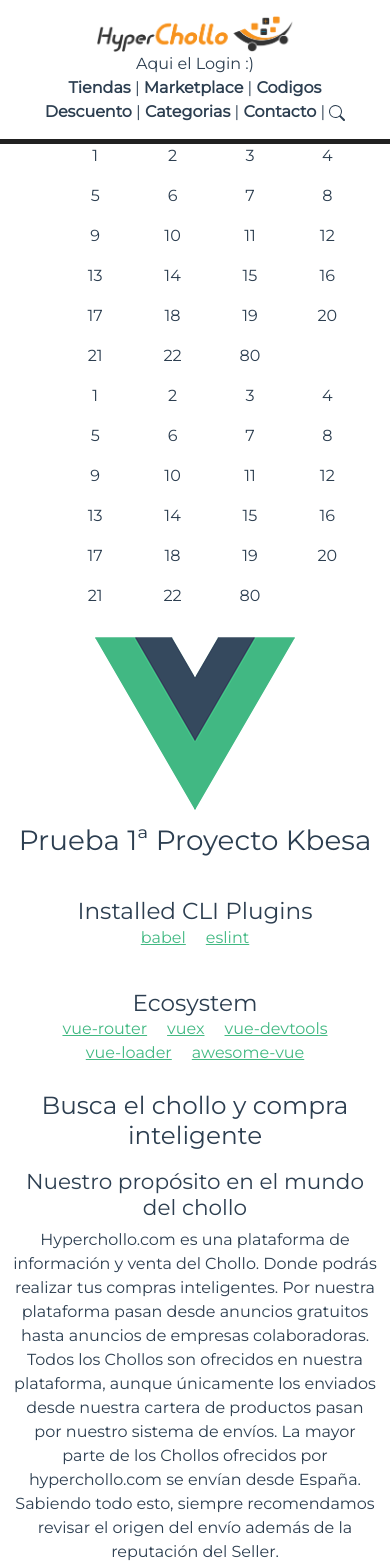
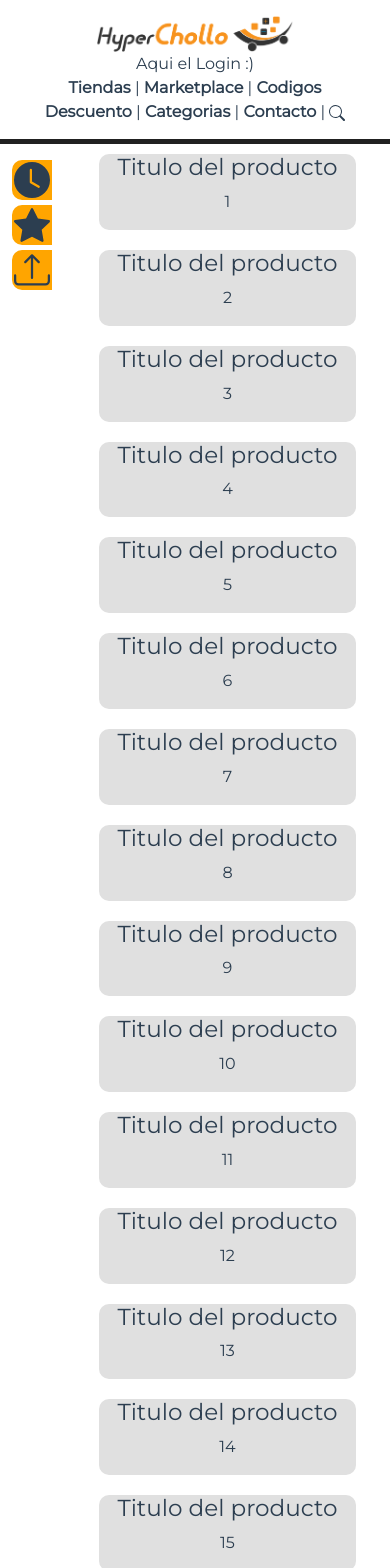
Before and after one commit to lolop93/miapp, a Vue app: page / in a window 390 px wide. Shown: the top 1568 px of the page. Built offline with nearby package versions, Linux system fonts and the light colour scheme.

Commit message:
noche loca

```diff
--- a/src/components/GridProductos.vue
+++ b/src/components/GridProductos.vue
@@ -1,23 +1,44 @@
 <template lang="html">
   <div class="container-fluid">
     <div class="row">
-      <div class="col-1">
+      <div class="col-2 col-md-1">
+        <aside class="navbar">
+          <div class="container menu-lateral">
+            <transition name="slide-fade"><div class="popup" v-if="mostrar" ><p>Chollos más recientes</p></div>
+            <div v-else></div></transition>
+            <svg @mouseover="mostrarPopup()" @mouseleave="ocultarPopup()" xmlns="http://www.w3.org/2000/svg" width="40" height="40" fill="currentColor" class="bi bi-clock-fill  menu-item" viewBox="0 0 16 16">
+              <path d="M16 8A8 8 0 1 1 0 8a8 8 0 0 1 16 0zM8 3.5a.5.5 0 0 0-1 0V9a.5.5 0 0 0 .252.434l3.5 2a.5.5 0 0 0 .496-.868L8 8.71V3.5z"/>
+            </svg>
 
+            <transition name="slide-fade"><div class="popup" v-if="mostrar" ><p>Lo más hypeado</p></div>
+            <div v-else></div></transition>
+            <svg @mouseover="mostrarPopup()" @mouseleave="ocultarPopup()" xmlns="http://www.w3.org/2000/svg" width="40" height="40" fill="currentColor" class="bi bi-star-fill  menu-item" viewBox="0 0 16 16">
+              <path d="M3.612 15.443c-.386.198-.824-.149-.746-.592l.83-4.73L.173 6.765c-.329-.314-.158-.888.283-.95l4.898-.696L7.538.792c.197-.39.73-.39.927 0l2.184 4.327 4.898.696c.441.062.612.636.283.95l-3.523 3.356.83 4.73c.078.443-.36.79-.746.592L8 13.187l-4.389 2.256z"/>
+            </svg>
+
+            <transition name="slide-fade"><div class="popup" v-if="mostrar" ><p>Subir chollo</p></div>
+            <div v-else></div></transition>
+            <svg @mouseover="mostrarPopup()" @mouseleave="ocultarPopup()" xmlns="http://www.w3.org/2000/svg" width="40" height="40" fill="currentColor" class="bi bi-upload  menu-item" viewBox="0 0 16 16">
+              <path d="M.5 9.9a.5.5 0 0 1 .5.5v2.5a1 1 0 0 0 1 1h12a1 1 0 0 0 1-1v-2.5a.5.5 0 0 1 1 0v2.5a2 2 0 0 1-2 2H2a2 2 0 0 1-2-2v-2.5a.5.5 0 0 1 .5-.5z"/>
+              <path d="M7.646 1.146a.5.5 0 0 1 .708 0l3 3a.5.5 0 0 1-.708.708L8.5 2.707V11.5a.5.5 0 0 1-1 0V2.707L5.354 4.854a.5.5 0 1 1-.708-.708l3-3z"/>
+            </svg>
+
+          </div>
+        </aside>
       </div>
-      <div class="col-11">
-        <div class="container">
+      <div class="col-10 col-md-11">
+        <div class="container-fluid">
           <div v-for="n in n_filas" :key="n" class="row">
-            <div v-for="m in n_columnas" :key="m" class="col">
+            <div v-for="m in n_columnas" :key="m" class="col cell-grid">
+                <h3>Titulo del producto</h3>
                 <p>{{n_productos[contarIndice(n,m)]}}</p>
             </div>
           </div>
-
-          <div v-for="filas in n_productos2" :key="filas" class="row">
+      <!--<div v-for="filas in n_productos2" :key="filas" class="row">
             <div v-for="columnas in filas" :key="columnas" :class="'col-'+(n_columnas-1)">
                 <p>{{columnas}}</p>
             </div>
-          </div>
-
+          </div>-->
         </div>
       </div>
 
@@ -30,11 +51,12 @@ export default {
   name: 'GridProductos',
   data: () => ({
     contador_prod: 0,
-    n_productos: [1,2,3,4,5,6,7,8,9,10,11,12,13,14,15,16,17,18,19,20,21,22,80],
-    n_productos2: [[1,2,3,4],[5,6,7,8],[9,10,11,12],[13,14,15,16],[17,18,19,20],[21,22,80,null]],
+    n_productos: [1,2,3,4,5,6,7,8,9,10,11,12,13,14,15,16,17,18,19,20,21,22,23,24,25,26,27,28,29,30],
+    //n_productos2: [[1,2,3,4],[5,6,7,8],[9,10,11,12],[13,14,15,16],[17,18,19,20],[21,22,80]],
     n_filas: 0,
     n_columnas: 4,
     n_col_restantes: 0,
+    mostrar: false,
 
   }),
   components: {
@@ -47,6 +69,14 @@ export default {
     console.log("polla mounted");
   },
   methods: {
+    mostrarPopup: function(){
+      this.mostrar = true;
+    },
+
+    ocultarPopup: function(){
+      this.mostrar = false;
+    },
+
     calculaFilas: function (){
       this.n_filas = Math.floor(this.n_productos.length/this.n_columnas);
       if (this.n_productos.length%this.n_columnas != 0) {
@@ -55,6 +85,7 @@ export default {
       }
       console.log("polla");
     },
+
     contarIndice: function(fila,columna){
       return (4*(fila-1)+(columna-1));
     }
@@ -64,4 +95,69 @@ export default {
 
 <style lang="css" scoped>
 
+aside{
+  background: ;
+  height: auto;
+  position: sticky;
+  top: 10px;
+  padding: 0px;
+  margin-top: 1em;
+}
+
+.popup{
+position:absolute;
+background: orange;
+left:40px;
+border-radius:0px 10px 10px 0px;
+max-height: 40px;
+width: 200px;
+
+
+
+}
+.cell-grid{
+  background: #e0e0e0;
+  margin: 10px;
+  border-radius: 10px;
+}
+
+.menu-lateral svg{
+  display: block;
+}
+
+.menu-lateral{
+  display:block !important;
+  padding-left: 0px !important;
+  padding-right: 0px !important;
+}
+.menu-item{
+  padding: 2px;
+  min-width: 40px;
+  background-color: orange;
+  margin-bottom: 5px;
+  border-radius: 10px 0px 0px 10px;
+  padding-left: 0px !important;
+  padding-right: 0px !important;
+}
+
+.slide-fade-enter-active {
+  transition: all 0.3s ease-out;
+}
+
+.slide-fade-leave-active {
+  transition: all 0.8s cubic-bezier(1, 0.5, 0.8, 1);
+}
+
+.slide-fade-enter-from,
+.slide-fade-leave-to {
+  transform: translateX(20px);
+  opacity: 0;
+}
+/*------Medias query----------*/
+@media screen and (max-width: 400px) {
+  .menu-lateral{
+    padding:0;
+  }
+}
+
 </style>
--- a/src/components/HelloWorld.vue
+++ b/src/components/HelloWorld.vue
@@ -1,21 +1,6 @@
 <template>
   <div class="hello">
     <h1>{{ msg }}</h1>
-
-    <h3>Installed CLI Plugins</h3>
-    <ul>
-      <li><a href="https://github.com/vuejs/vue-cli/tree/dev/packages/%40vue/cli-plugin-babel" target="_blank" rel="noopener">babel</a></li>
-      <li><a href="https://github.com/vuejs/vue-cli/tree/dev/packages/%40vue/cli-plugin-eslint" target="_blank" rel="noopener">eslint</a></li>
-    </ul>
-
-    <h3>Ecosystem</h3>
-    <ul>
-      <li><a href="https://router.vuejs.org" target="_blank" rel="noopener">vue-router</a></li>
-      <li><a href="https://vuex.vuejs.org" target="_blank" rel="noopener">vuex</a></li>
-      <li><a href="https://github.com/vuejs/vue-devtools#vue-devtools" target="_blank" rel="noopener">vue-devtools</a></li>
-      <li><a href="https://vue-loader.vuejs.org" target="_blank" rel="noopener">vue-loader</a></li>
-      <li><a href="https://github.com/vuejs/awesome-vue" target="_blank" rel="noopener">awesome-vue</a></li>
-    </ul>
   </div>
 </template>
 
--- a/src/views/Home.vue
+++ b/src/views/Home.vue
@@ -2,7 +2,6 @@
   <div class="home">
 
     <GridProductos/>
-    <img alt="Vue logo" src="../assets/logo.png">
     <HelloWorld msg="Prueba 1ª Proyecto Kbesa"/>
 
     <div class="container">
```
